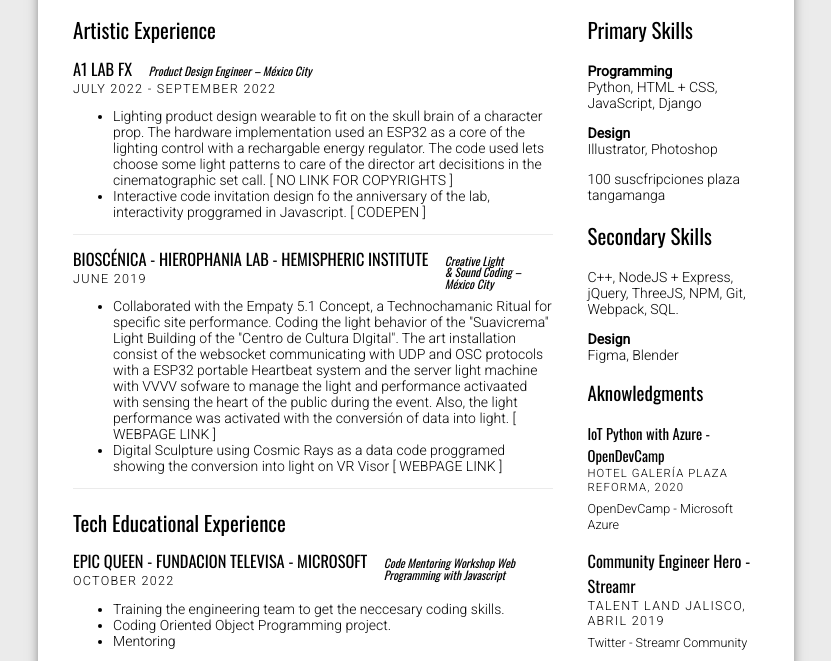
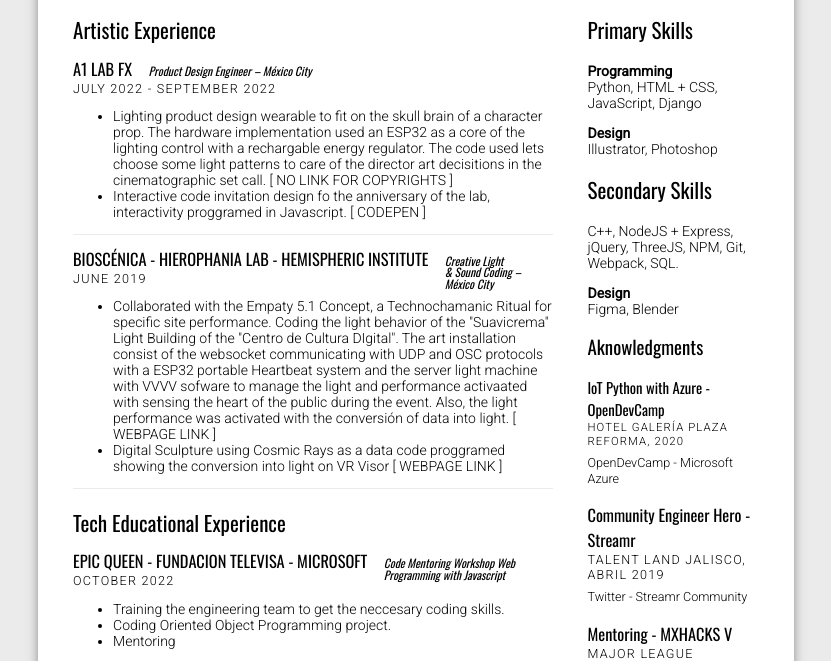
Before and after one commit to ericmargay/ResumeCV, a plain HTML site: page index.html in a window 1280 px wide. Shown: the part 131-792 px from the top of the page, without its empty margins (224-1055 px from the left). Drawn offline with nearby package versions, Linux system fonts and the light colour scheme.

Commit message:
Cambios para compartir a Malintzin Cortes solucion conflicto

```diff
--- a/index.html
+++ b/index.html
@@ -487,7 +487,6 @@
                     <p> <strong> Programming </strong><br> Python, HTML + CSS, JavaScript, Django</p>
                     <p> <strong> Design </strong><br> Illustrator, Photoshop </p>
                 </div> <!-- /.skills -->
-100 suscfripciones plaza tangamanga
 
 
                 <div class="skills">
```
